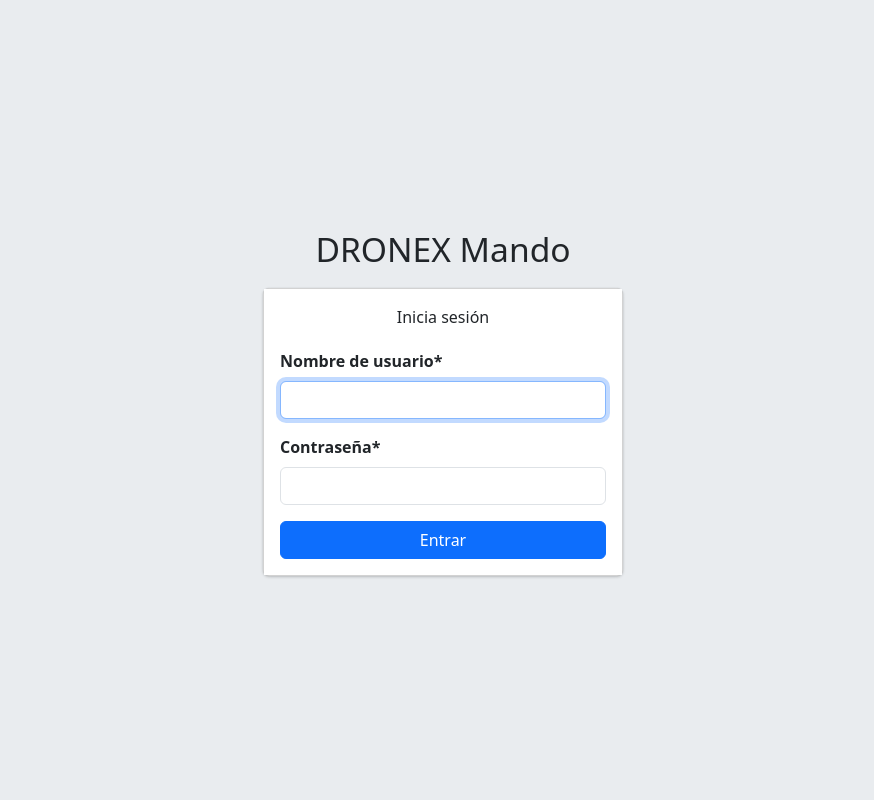
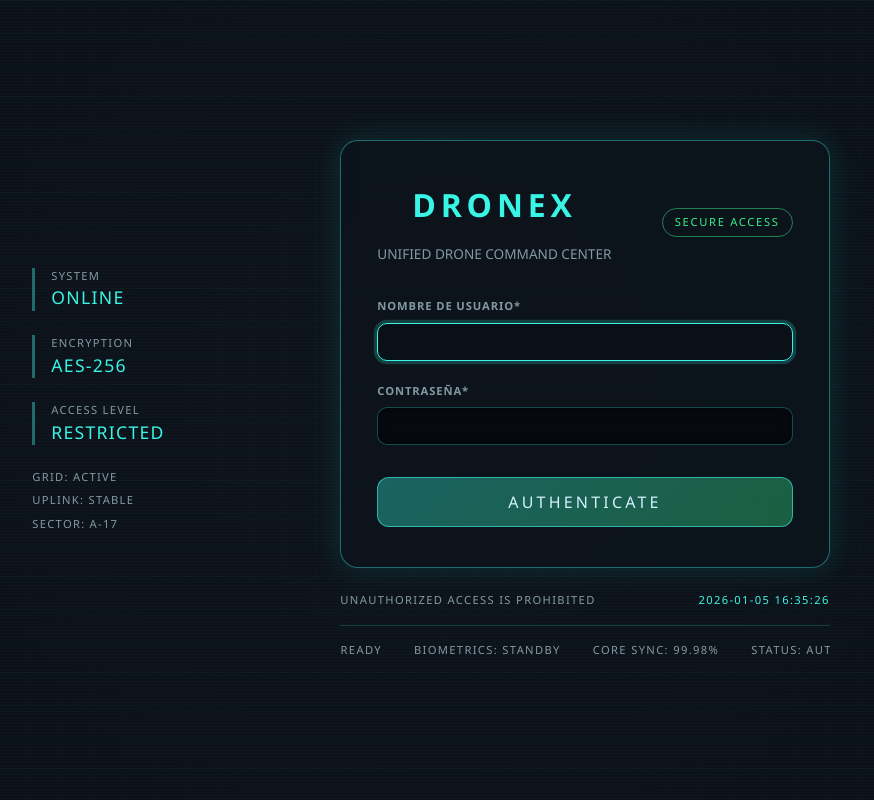
Before and after one commit to Neon18H/DRONE_CENTER, a Django app: page / in a window 1280 px wide. Shown: the whole page, without its empty margins (197-1071 px from the left). Run offline with Django 5.2, Linux system fonts and the light colour scheme; some libraries are stand-ins or nearby versions.

Commit message:
Redesign login UI with command center theme

```diff
--- /dev/null
+++ b/static/css/login_command.css
@@ -0,0 +1,309 @@
+:root {
+  --command-bg: #0b1118;
+  --command-panel: rgba(12, 20, 28, 0.92);
+  --command-cyan: #39f5e5;
+  --command-green: #38f089;
+  --command-text: #d2f3ff;
+  --command-muted: rgba(210, 243, 255, 0.6);
+  --command-border: rgba(57, 245, 229, 0.4);
+}
+
+.login-command-body {
+  min-height: 100vh;
+  color: var(--command-text);
+  background-color: var(--command-bg);
+  font-family: "Rajdhani", "Segoe UI", system-ui, sans-serif;
+  position: relative;
+  overflow-x: hidden;
+}
+
+.login-command-body::before,
+.login-command-body::after {
+  content: "";
+  position: fixed;
+  inset: 0;
+  pointer-events: none;
+}
+
+.login-command-body::before {
+  background-image:
+    linear-gradient(rgba(57, 245, 229, 0.08) 1px, transparent 1px),
+    linear-gradient(90deg, rgba(57, 245, 229, 0.08) 1px, transparent 1px);
+  background-size: 32px 32px;
+  opacity: 0.25;
+}
+
+.login-command-body::after {
+  background-image:
+    repeating-linear-gradient(
+      to bottom,
+      rgba(255, 255, 255, 0.04),
+      rgba(255, 255, 255, 0.04) 1px,
+      transparent 1px,
+      transparent 3px
+    ),
+    radial-gradient(circle, rgba(255, 255, 255, 0.02) 0%, transparent 70%);
+  mix-blend-mode: screen;
+  opacity: 0.35;
+}
+
+.login-command-wrapper {
+  padding: 3rem 1.5rem;
+  position: relative;
+  z-index: 1;
+}
+
+.hud-sidebar {
+  gap: 1.5rem;
+  color: var(--command-muted);
+  text-transform: uppercase;
+  letter-spacing: 0.08em;
+}
+
+.hud-block {
+  border-left: 3px solid var(--command-border);
+  padding-left: 1rem;
+}
+
+.hud-label {
+  font-size: 0.7rem;
+}
+
+.hud-value {
+  font-size: 1.1rem;
+  color: var(--command-cyan);
+}
+
+.hud-telemetry {
+  display: flex;
+  flex-direction: column;
+  gap: 0.4rem;
+  font-size: 0.7rem;
+}
+
+.login-panel {
+  background: var(--command-panel);
+  border: 1px solid var(--command-border);
+  border-radius: 18px;
+  padding: 2.5rem 2.25rem;
+  box-shadow: 0 0 30px rgba(10, 200, 190, 0.18);
+  position: relative;
+  overflow: hidden;
+}
+
+.login-panel::before {
+  content: "";
+  position: absolute;
+  inset: -2px;
+  border: 1px solid rgba(57, 245, 229, 0.35);
+  border-radius: 20px;
+  animation: pulseBorder 3s ease-in-out infinite;
+  pointer-events: none;
+}
+
+.login-panel::after {
+  content: "";
+  position: absolute;
+  inset: 0;
+  background: linear-gradient(120deg, transparent, rgba(57, 245, 229, 0.08), transparent);
+  transform: translateX(-100%);
+  animation: scanLine 6s linear infinite;
+  pointer-events: none;
+}
+
+@keyframes pulseBorder {
+  0%,
+  100% {
+    opacity: 0.35;
+    box-shadow: 0 0 18px rgba(57, 245, 229, 0.2);
+  }
+  50% {
+    opacity: 0.7;
+    box-shadow: 0 0 24px rgba(57, 245, 229, 0.45);
+  }
+}
+
+@keyframes scanLine {
+  0% {
+    transform: translateX(-120%);
+    opacity: 0;
+  }
+  40% {
+    opacity: 0.35;
+  }
+  100% {
+    transform: translateX(120%);
+    opacity: 0;
+  }
+}
+
+.login-header {
+  display: flex;
+  justify-content: space-between;
+  align-items: center;
+  gap: 1rem;
+  margin-bottom: 1.75rem;
+}
+
+.login-logo {
+  font-size: 2rem;
+  font-weight: 700;
+  letter-spacing: 0.15em;
+  color: var(--command-cyan);
+}
+
+.login-subtitle {
+  font-size: 0.85rem;
+  color: var(--command-muted);
+  text-transform: uppercase;
+}
+
+.login-badge {
+  font-size: 0.7rem;
+  padding: 0.35rem 0.75rem;
+  border: 1px solid rgba(56, 240, 137, 0.5);
+  color: var(--command-green);
+  border-radius: 999px;
+  text-transform: uppercase;
+  letter-spacing: 0.15em;
+}
+
+.login-panel .form-label {
+  color: var(--command-muted);
+  text-transform: uppercase;
+  letter-spacing: 0.08em;
+  font-size: 0.7rem;
+}
+
+.login-panel .form-control {
+  background-color: rgba(6, 10, 15, 0.9);
+  border: 1px solid rgba(57, 245, 229, 0.25);
+  color: var(--command-text);
+  padding: 0.65rem 0.75rem;
+  border-radius: 10px;
+  box-shadow: inset 0 0 12px rgba(0, 0, 0, 0.5);
+}
+
+.login-panel .form-control:focus {
+  border-color: var(--command-cyan);
+  box-shadow: 0 0 0 0.2rem rgba(57, 245, 229, 0.2);
+  background-color: rgba(10, 16, 24, 0.95);
+  color: var(--command-text);
+}
+
+.login-panel .form-check-input {
+  background-color: rgba(6, 10, 15, 0.9);
+  border-color: rgba(57, 245, 229, 0.35);
+}
+
+.login-panel .form-check-input:focus {
+  box-shadow: 0 0 0 0.2rem rgba(57, 245, 229, 0.2);
+}
+
+.login-submit {
+  margin-top: 1rem;
+  background: linear-gradient(135deg, rgba(57, 245, 229, 0.35), rgba(56, 240, 137, 0.35));
+  color: var(--command-text);
+  text-transform: uppercase;
+  letter-spacing: 0.2em;
+  border: 1px solid rgba(57, 245, 229, 0.6);
+  padding: 0.75rem;
+  border-radius: 12px;
+  transition: transform 0.2s ease, box-shadow 0.2s ease;
+}
+
+.login-submit:hover,
+.login-submit:focus {
+  transform: translateY(-1px);
+  box-shadow: 0 0 18px rgba(57, 245, 229, 0.4);
+  color: var(--command-text);
+}
+
+.login-alert {
+  background: rgba(255, 77, 77, 0.12);
+  border: 1px solid rgba(255, 77, 77, 0.4);
+  color: #ffb3b3;
+  padding: 0.75rem 1rem;
+  border-radius: 10px;
+  margin-bottom: 1rem;
+  text-transform: uppercase;
+  letter-spacing: 0.08em;
+  font-size: 0.75rem;
+}
+
+.login-links {
+  margin-top: 1rem;
+  text-align: right;
+}
+
+.login-link {
+  color: var(--command-cyan);
+  text-decoration: none;
+  font-size: 0.85rem;
+}
+
+.login-link:hover {
+  text-decoration: underline;
+}
+
+.login-footer {
+  margin-top: 1.5rem;
+  display: flex;
+  justify-content: space-between;
+  font-size: 0.7rem;
+  text-transform: uppercase;
+  letter-spacing: 0.12em;
+  color: var(--command-muted);
+}
+
+.login-timestamp {
+  color: var(--command-cyan);
+}
+
+.status-ticker {
+  margin-top: 1rem;
+  overflow: hidden;
+  border-top: 1px solid rgba(57, 245, 229, 0.2);
+  padding-top: 0.6rem;
+}
+
+.ticker-track {
+  display: inline-flex;
+  gap: 2rem;
+  white-space: nowrap;
+  animation: tickerMove 18s linear infinite;
+  font-size: 0.7rem;
+  color: var(--command-muted);
+  text-transform: uppercase;
+  letter-spacing: 0.12em;
+}
+
+@keyframes tickerMove {
+  0% {
+    transform: translateX(0);
+  }
+  100% {
+    transform: translateX(-50%);
+  }
+}
+
+.login-panel .invalid-feedback,
+.login-panel .form-text {
+  color: rgba(255, 255, 255, 0.6);
+}
+
+@media (max-width: 767px) {
+  .login-panel {
+    padding: 2rem 1.5rem;
+  }
+
+  .login-header {
+    flex-direction: column;
+    align-items: flex-start;
+  }
+
+  .login-footer {
+    flex-direction: column;
+    gap: 0.5rem;
+  }
+}
--- /dev/null
+++ b/templates/base_login.html
@@ -0,0 +1,18 @@
+{% load static %}
+<!DOCTYPE html>
+<html lang="es">
+<head>
+  <meta charset="utf-8">
+  <meta name="viewport" content="width=device-width, initial-scale=1">
+  <title>{% block title %}DRONEX | Login{% endblock %}</title>
+  <link rel="stylesheet" href="https://cdn.jsdelivr.net/npm/admin-lte@3.2/dist/css/adminlte.min.css">
+  <link rel="stylesheet" href="https://cdn.jsdelivr.net/npm/bootstrap@5.3.2/dist/css/bootstrap.min.css">
+  <link rel="stylesheet" href="{% static 'css/login_command.css' %}">
+  {% block extra_head %}{% endblock %}
+</head>
+<body class="login-command-body">
+  {% block content %}{% endblock %}
+  <script src="https://cdn.jsdelivr.net/npm/bootstrap@5.3.2/dist/js/bootstrap.bundle.min.js"></script>
+  {% block extra_scripts %}{% endblock %}
+</body>
+</html>
--- a/templates/registration/login.html
+++ b/templates/registration/login.html
@@ -1,29 +1,77 @@
+{% extends "base_login.html" %}
 {% load crispy_forms_tags %}
-<!DOCTYPE html>
-<html lang="es">
-<head>
-  <meta charset="utf-8">
-  <meta name="viewport" content="width=device-width, initial-scale=1">
-  <title>DRONEX | Login</title>
-  <link rel="stylesheet" href="https://cdn.jsdelivr.net/npm/admin-lte@3.2/dist/css/adminlte.min.css">
-  <link rel="stylesheet" href="https://cdn.jsdelivr.net/npm/bootstrap@5.3.2/dist/css/bootstrap.min.css">
-</head>
-<body class="hold-transition login-page">
-<div class="login-box">
-  <div class="login-logo">
-    <b>DRONEX</b> Mando
-  </div>
-  <div class="card">
-    <div class="card-body login-card-body">
-      <p class="login-box-msg">Inicia sesión</p>
-      <form method="post">
-        {% csrf_token %}
-        {{ form|crispy }}
-        <button type="submit" class="btn btn-primary btn-block w-100">Entrar</button>
-      </form>
+
+{% block content %}
+<div class="container-fluid min-vh-100 d-flex align-items-center login-command-wrapper">
+  <div class="row w-100 justify-content-center align-items-center">
+    <div class="col-lg-3 d-none d-lg-flex flex-column hud-sidebar">
+      <div class="hud-block">
+        <div class="hud-label">SYSTEM</div>
+        <div class="hud-value">ONLINE</div>
+      </div>
+      <div class="hud-block">
+        <div class="hud-label">ENCRYPTION</div>
+        <div class="hud-value">AES-256</div>
+      </div>
+      <div class="hud-block">
+        <div class="hud-label">ACCESS LEVEL</div>
+        <div class="hud-value">RESTRICTED</div>
+      </div>
+      <div class="hud-telemetry">
+        <span>GRID: ACTIVE</span>
+        <span>UPLINK: STABLE</span>
+        <span>SECTOR: A-17</span>
+      </div>
+    </div>
+
+    <div class="col-12 col-sm-10 col-md-8 col-lg-5">
+      <div class="login-panel">
+        <div class="login-header">
+          <div>
+            <div class="login-logo">DRONEX</div>
+            <div class="login-subtitle">Unified Drone Command Center</div>
+          </div>
+          <span class="login-badge">SECURE ACCESS</span>
+        </div>
+
+        {% if form.non_field_errors %}
+          <div class="login-alert" role="alert">
+            {{ form.non_field_errors }}
+          </div>
+        {% endif %}
+
+        {% if messages %}
+          {% for message in messages %}
+            <div class="login-alert" role="alert">{{ message }}</div>
+          {% endfor %}
+        {% endif %}
+
+        <form method="post" novalidate>
+          {% csrf_token %}
+          {{ form|crispy }}
+          <button type="submit" class="btn login-submit w-100">AUTHENTICATE</button>
+        </form>
+
+        {% url 'password_reset' as password_reset_url %}
+        {% if password_reset_url %}
+          <div class="login-links">
+            <a href="{{ password_reset_url }}" class="login-link">Forgot password?</a>
+          </div>
+        {% endif %}
+      </div>
+      <div class="login-footer">
+        <span>Unauthorized access is prohibited</span>
+        <span class="login-timestamp">{% now "Y-m-d H:i:s" %}</span>
+      </div>
+      <div class="status-ticker">
+        <div class="ticker-track">
+          <span>STATUS: AUTH GATE READY</span>
+          <span>BIOMETRICS: STANDBY</span>
+          <span>CORE SYNC: 99.98%</span>
+          <span>STATUS: AUTH GATE READY</span>
+        </div>
+      </div>
     </div>
   </div>
 </div>
-<script src="https://cdn.jsdelivr.net/npm/bootstrap@5.3.2/dist/js/bootstrap.bundle.min.js"></script>
-</body>
-</html>
+{% endblock %}
```
